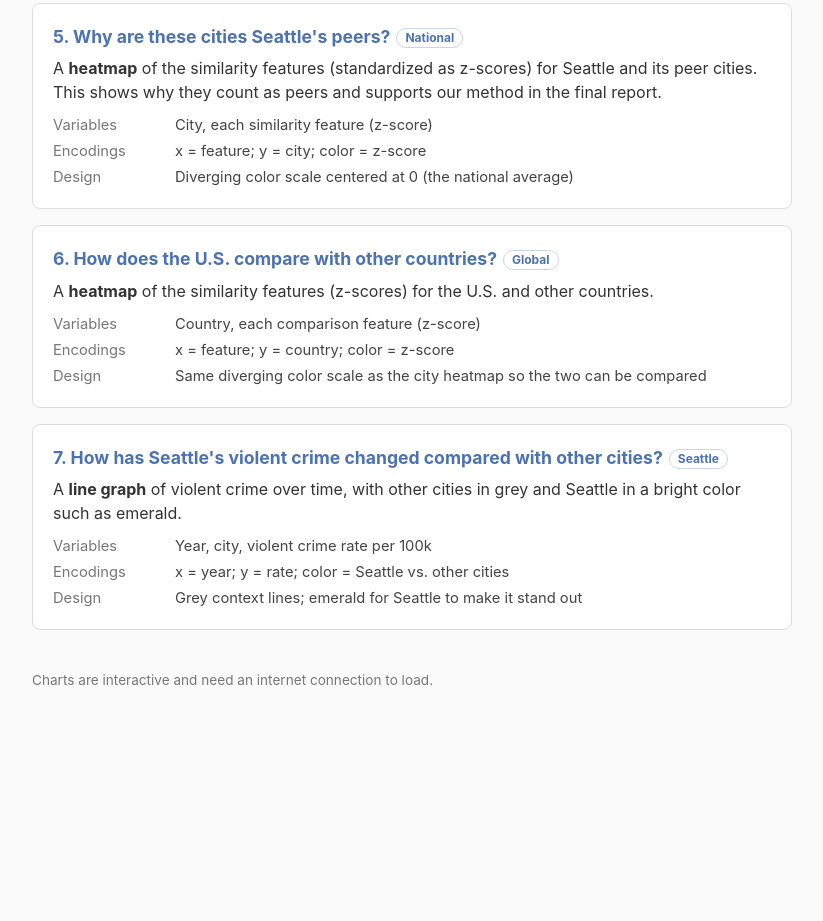
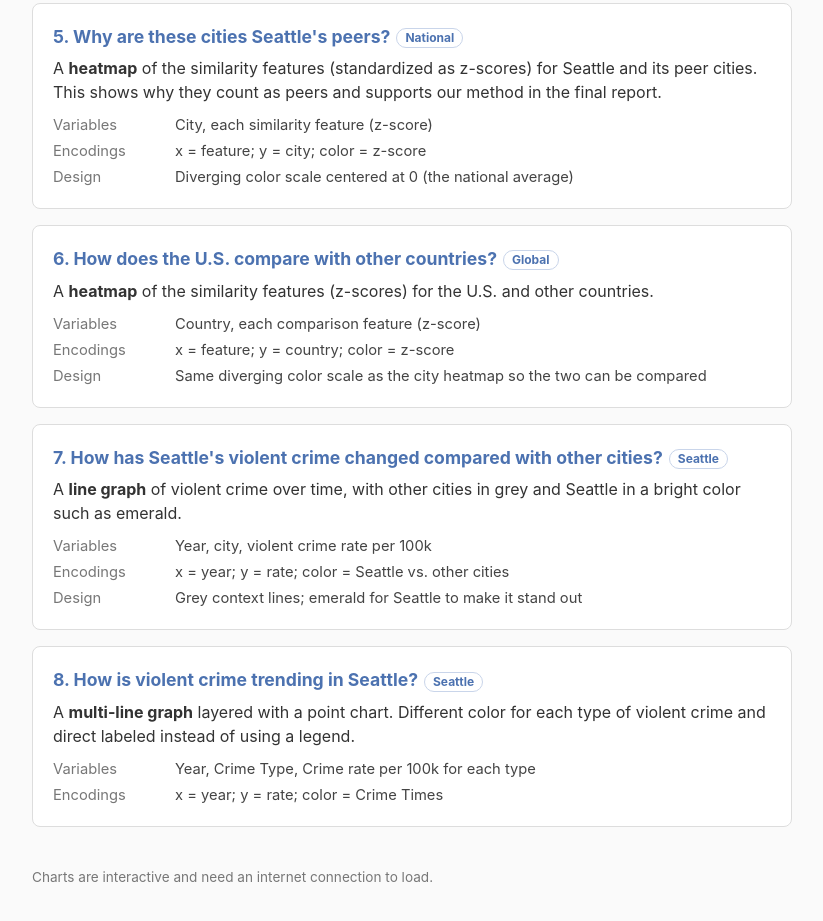
Before and after one commit to alyzukas/seattle-crime-analysis, a plain HTML site: page docs/visuals.html in a window 1280 px wide. Shown: the part 1193-2114 px from the top of the page, without its empty margins (228-1051 px from the left). Before the commit the page ends 1932 px from the top, so only its background shows below. Drawn offline with Linux system fonts and the light colour scheme.

Commit message:
Add violent crime trends section to visuals.html
Added a section on violent crime trends in Seattle with a multi-line graph description.

```diff
--- a/docs/visuals.html
+++ b/docs/visuals.html
@@ -104,6 +104,16 @@
         <dt>Design</dt><dd>Grey context lines; emerald for Seattle to make it stand out</dd>
       </dl>
     </li>
+
+      <li>
+      <h2>How is violent crime trending in Seattle?<span class="tag">Seattle</span></h2>
+      <p class="chart">A <strong>multi-line graph</strong> layered with a point chart. Different color for each type of violent crime and direct labeled instead of using a legend.</p>
+      <dl>
+        <dt>Variables</dt><dd>Year, Crime Type, Crime rate per 100k for each type</dd>
+        <dt>Encodings</dt><dd>x = year; y = rate; color = Crime Times</dd>
+      </dl>
+    </li>
+
   </ol>
 
   <footer>Charts are interactive and need an internet connection to load.</footer>
```
